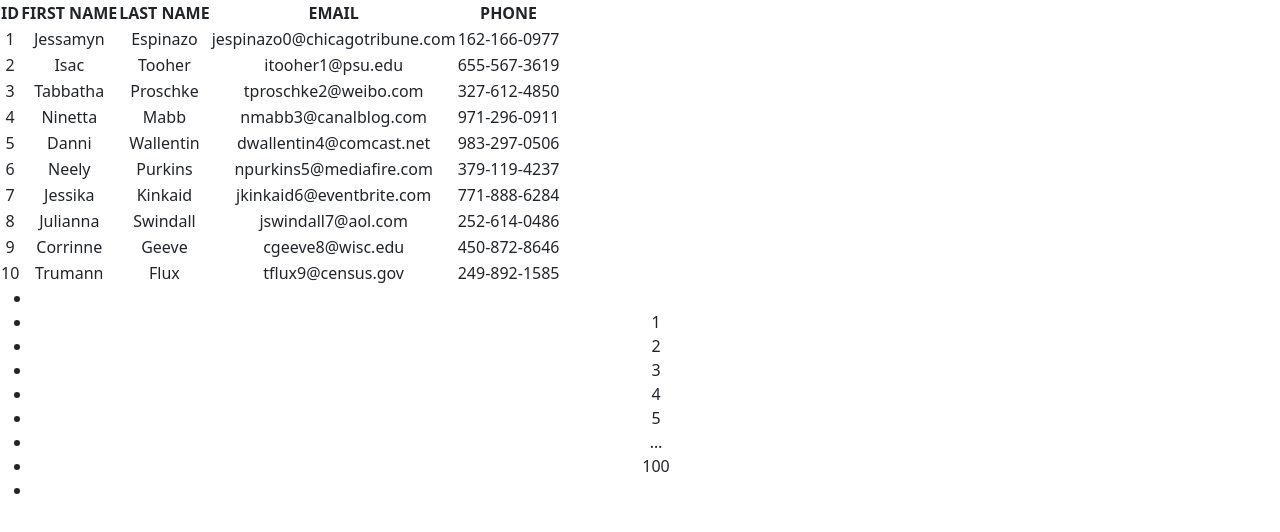
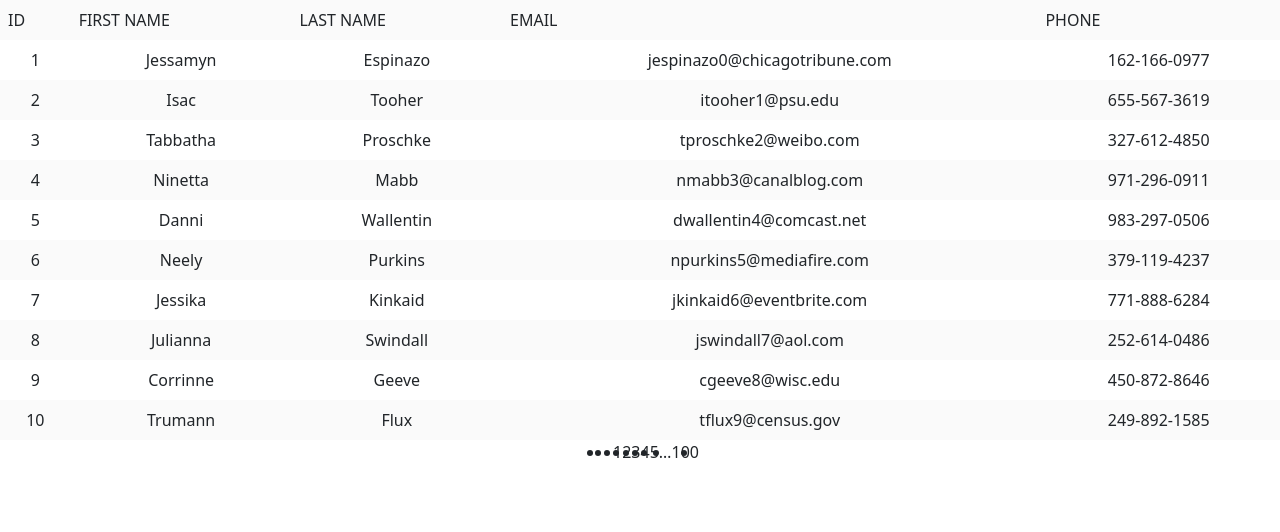
Before and after one commit to ryancrideout/Ryan_Go_Inquisition, a React (Vite) app in the folder website/react/react-app/: page /test in a window 1280 px wide. Shown: the top 532 px of the page. Built offline with nearby package versions, Linux system fonts and the light colour scheme.

Commit message:
Added a scrapable pagination page, I need to expand it further though to include the alphabet, maybe?

```diff
--- a/website/react/react-app/package.json
+++ b/website/react/react-app/package.json
@@ -19,6 +19,7 @@
     "@types/react": "^18.0.27",
     "@types/react-dom": "^18.0.10",
     "@vitejs/plugin-react": "^3.1.0",
+    "sass": "^1.88.0",
     "typescript": "^4.9.3",
     "vite": "^4.1.0"
   }
--- a/website/react/react-app/src/App.css
+++ b/website/react/react-app/src/App.css
@@ -0,0 +1,31 @@
+h1,
+p {
+  font-family: Lato;
+}
+table {
+  width: 100%;
+  border-collapse: collapse;
+  position: relative;
+}
+
+thead tr th {
+  font-weight: 500;
+  text-align: left;
+  background-color: #fafafa;
+}
+
+tbody tr:nth-child(even) {
+  background-color: #fafafa;
+}
+
+th,
+td {
+  padding: 8px;
+  overflow-wrap: break-word;
+}
+
+.pagination-bar {
+  width: 100%;
+  display: flex;
+  justify-content: center;
+}
--- a/website/react/react-app/src/Pagination.tsx
+++ b/website/react/react-app/src/Pagination.tsx
@@ -1,6 +1,7 @@
 import React from 'react';
 import classnames from 'classnames';
 import { UsePagination, DOTS } from './components/usePagination';
+import '.pagination.scss';
 
 const Pagination = props => {
     const {
--- a/website/react/react-app/src/pages/testHTML.tsx
+++ b/website/react/react-app/src/pages/testHTML.tsx
@@ -1,6 +1,7 @@
 import React, { useState, useMemo } from "react";
 import Pagination from '../Pagination';
 import data from '../../data/mock-data.json';
+import '../App.css'
 
 // const TestHTML = () => (
 //     <div>
```
Also changed, not shown: website/react/react-app/src/.pagination.scss (added), 2 other files (tests, documents, lock files or other folders).
